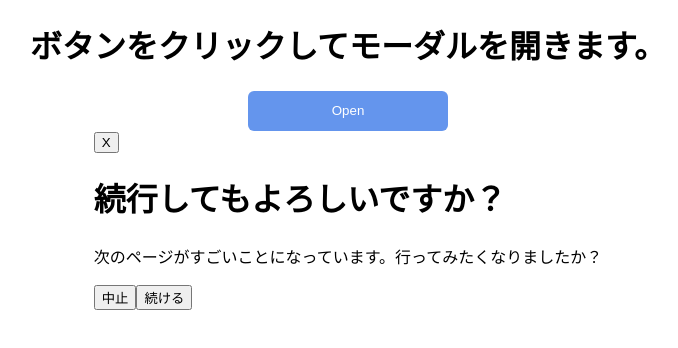
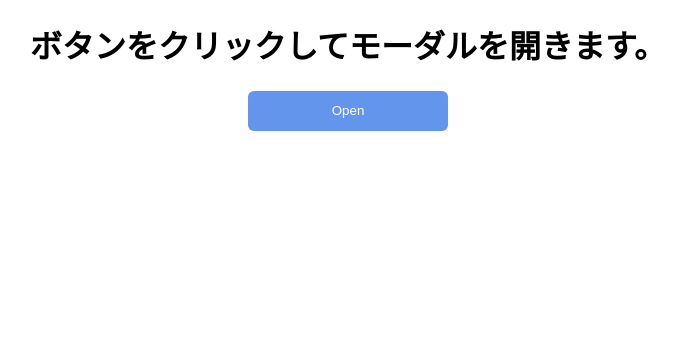
Before and after one commit to mendelssohnbach/react-modal-demo210905, a React (Create React App) app: page / in a window 1280 px wide. Shown: the top 348 px of the page, without its empty margins (292-970 px from the left). Built offline with nearby package versions, Linux system fonts and the light colour scheme.

Commit message:
:sparkles: AppコンポーネントでModalコンポーネント制御を行う
https://gitmoji.dev/

```diff
--- a/src/App.js
+++ b/src/App.js
@@ -1,12 +1,17 @@
+import { useState } from 'react';
 import './App.css';
 import Modal from './components/Modal';
 
 function App() {
+  const [openModal, setOpenModal] = useState(false);
+
   return (
     <div className="App">
       <h1>ボタンをクリックしてモーダルを開きます。</h1>
-      <button className="openModalBtn">Open</button>
-      <Modal />
+      <button className="openModalBtn" onClick={() => setOpenModal(true)}>
+        Open
+      </button>
+      {openModal && <Modal />}
     </div>
   );
 }
```
